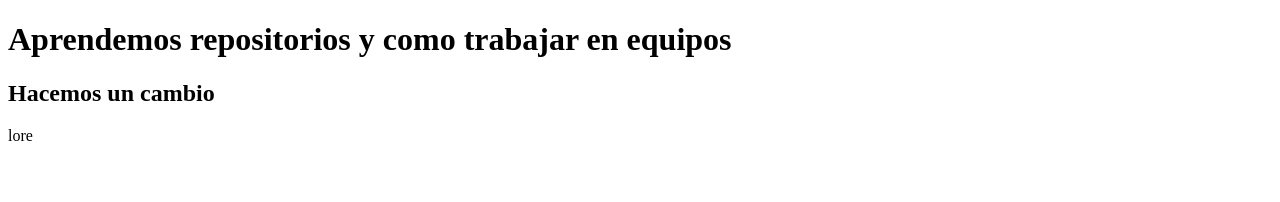
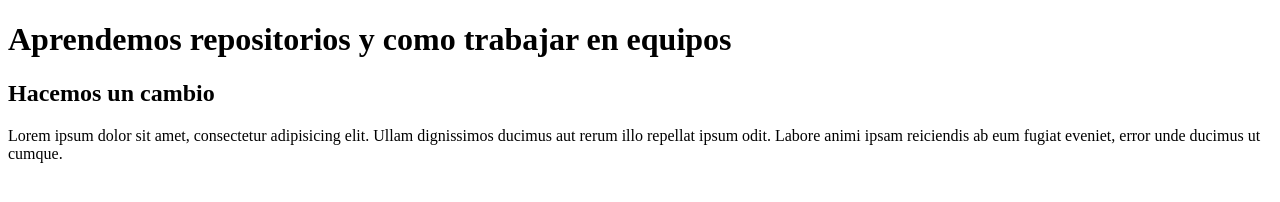
Before and after one commit to GabrielaGarciaBono/G-y-G, a plain HTML site: page index.html in a window 1280 px wide. Drawn offline with Linux system fonts and the light colour scheme.

Commit message:
Agregamos Lorem

```diff
--- a/index.html
+++ b/index.html
@@ -10,6 +10,6 @@
 <body>
    <h1>Aprendemos repositorios y como trabajar en equipos</h1>
    <h2>Hacemos un cambio</h2>
-   <p>lore</p>
+   <p>Lorem ipsum dolor sit amet, consectetur adipisicing elit. Ullam dignissimos ducimus aut rerum illo repellat ipsum odit. Labore animi ipsam reiciendis ab eum fugiat eveniet, error unde ducimus ut cumque.</p>
 </body>
 </html>
```
